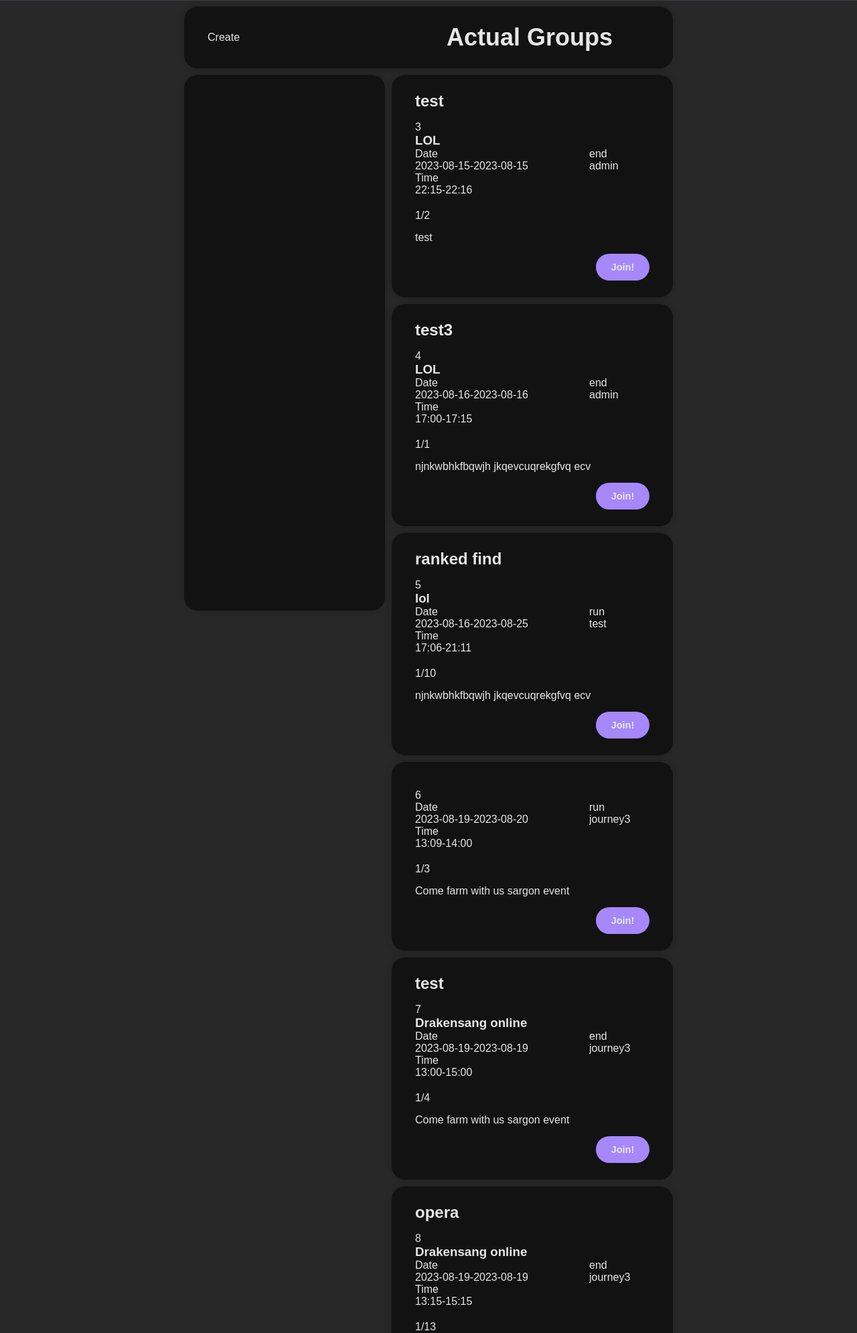
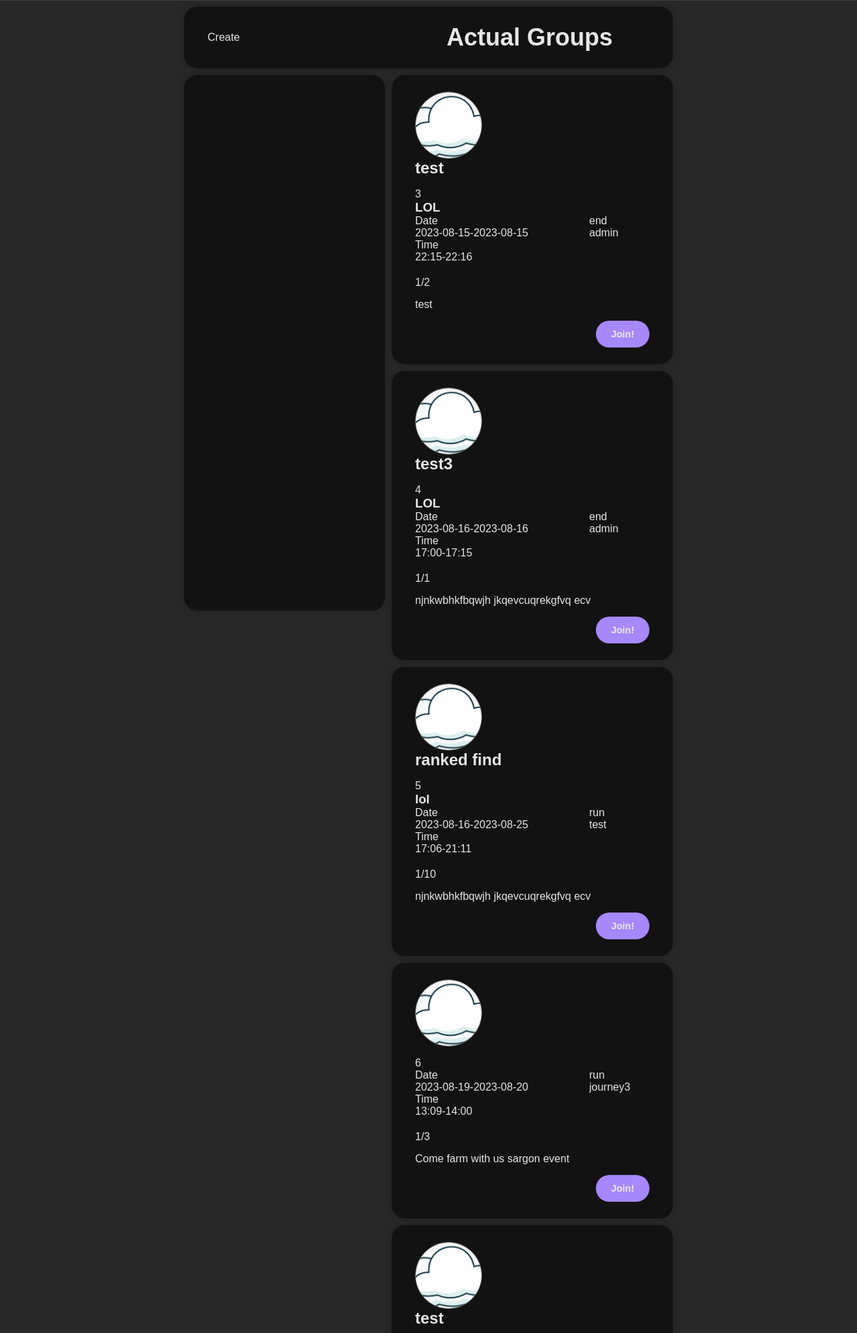
Before and after one commit to GruWar/player-finder, a Flask app: page /groups in a window 1280 px wide. Shown: the part 46-2037 px from the top of the page at 67% size. Run offline with Flask 3, Linux system fonts and the light colour scheme; a user stored in the database is signed in.

Commit message:
added icons to group

```diff
--- a/static/css/style.css
+++ b/static/css/style.css
@@ -264,6 +264,22 @@ header li a:hover {
   height: 40px;
 }
 
+.game-ico-box{
+  display: flex;
+  align-items: center; /* Center vertically */
+  justify-content: center; /* Center horizontally */
+  height: 100px;
+  width: 100px;
+  border-radius: 50%;
+  border: 1px solid grey;
+  overflow: hidden;
+}
+.game-ico{
+  display: block;
+  max-height: 200%;
+  max-width: 200%;
+}
+
 .description{
   margin: 15px 0 15px 0;
 }
--- /dev/null
+++ b/tempCodeRunnerFile.py
@@ -0,0 +1,5 @@
+@app.route("/group_info/<int:group_id>")
+@login_required
+def group_info(group_id):
+    requested_group = Group.query.get(group_id)
+    return render_template("group_info.html", current_user=current_user, group=requested_group)
--- a/templates/groups.html
+++ b/templates/groups.html
@@ -12,6 +12,10 @@
     <div class="groups-container">
         {% for group in groups: %}
         <div class="wrapper request-container">
+            <div class="game-ico-box">
+                <img class="game-ico" src="static/img/defaultico.png" alt="default_ico.png">
+            </div>
+
             <h2 class="request-item">{{ group.tittle }}</h2>
             {% if current_user.is_admin == True: %}
             <p>{{ group.id }}</p>
```
Also changed, not shown: instance/PlayerFinder.db, static/img/defaultico.png (added).
